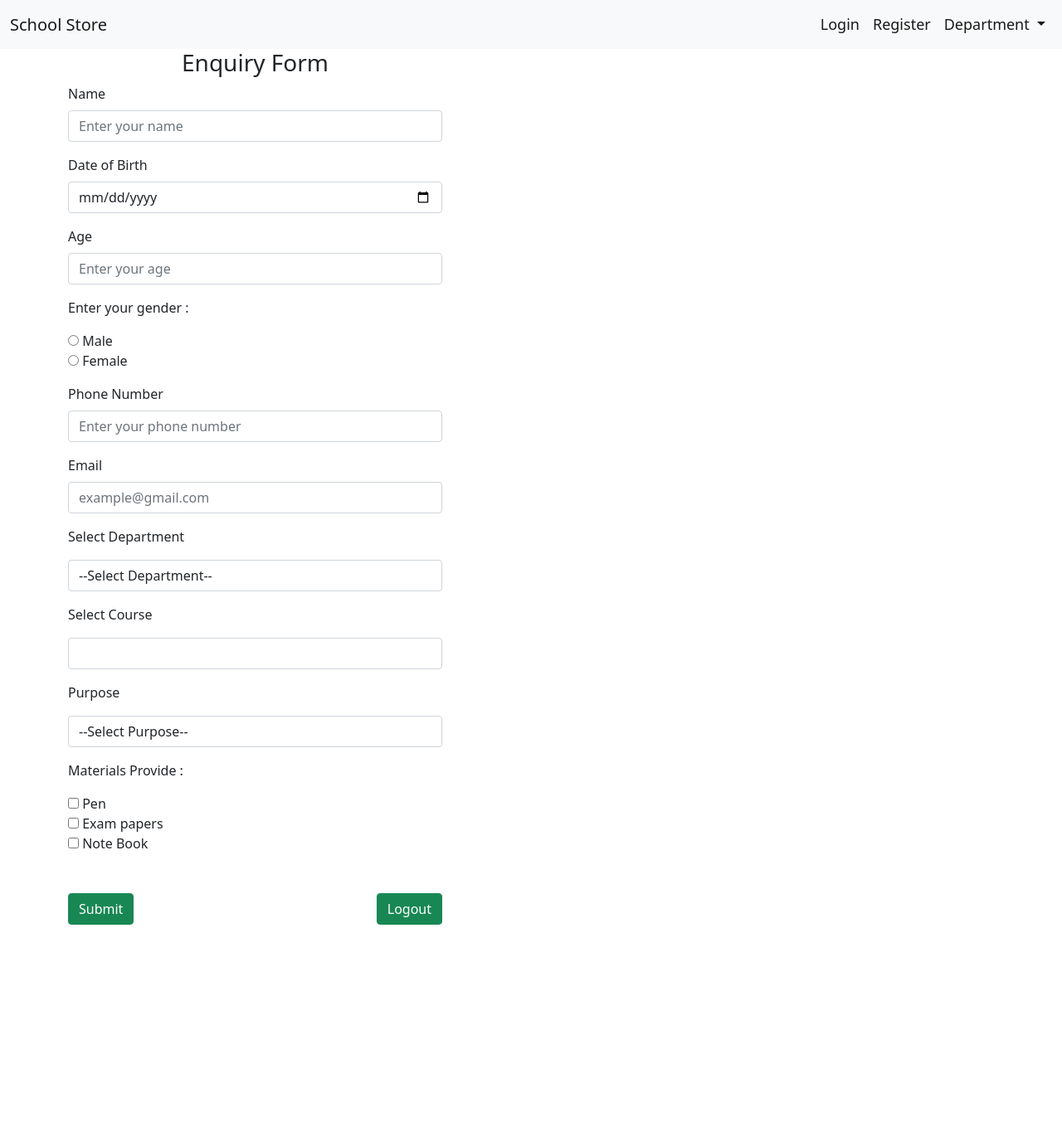
After one commit to Joshi-kv/School-Store, a Django app: page /enquiry/ in a window 1280 px wide. The commit adds this page. Shown: the top 1371 px of the page at 83% size. Run offline with Django 4.2, Linux system fonts and the light colour scheme; data comes from the database, SQL or seed files in the repository; both versions use the stored data as it was after the commit; lists and menus that the app fills with data are empty; some libraries are stand-ins or nearby versions.

Commit message:
completed

```diff
--- a/school_store/Home/urls.py
+++ b/school_store/Home/urls.py
@@ -3,6 +3,10 @@ from . import views
 
 urlpatterns = [
     path('',views.home_page,name='home'),
+    path('contact/',views.contact,name='contact'),
+    path('enquiry/',views.enquiry,name='enquiry'),
+    path('get_courses/<int:dpt_id>',views.get_courses,name='get_courses'),
     path('signup/',views.signup,name='signup'),
     path('login/',views.login,name='login'),
+    path('logout/',views.logout,name='logout')
 ]
--- a/school_store/Home/views.py
+++ b/school_store/Home/views.py
@@ -1,3 +1,4 @@
+from django.http import JsonResponse
 from django.shortcuts import redirect, render
 from . models import Departments,Courses
 from django.contrib.auth.models import User
@@ -6,6 +7,27 @@ from django.contrib import messages,auth
 def home_page(request):
     departments=Departments.objects.all()
     return render(request,'index.html',{'departments':departments})
+
+def contact(request):
+    return render(request,'contact.html')
+
+def enquiry(request):
+    departments=Departments.objects.all()
+    context={
+        'departments':departments,
+    }
+    if request.method=='POST':
+        option=request.POST.get('purpose')
+        if option == 'order':
+            messages.info(request,'Order confirmed')
+        else:
+            messages.info(request,'We will contact you soon')
+    return render(request,'enquiry.html',context)
+
+def get_courses(request,dpt_id):
+    courses=Courses.objects.filter(department_id=dpt_id)
+    data = [{'id': c.id, 'name': c.name} for c in courses]
+    return JsonResponse(data,safe=False)
 
 #function for signup
 
@@ -34,10 +56,13 @@ def login(request):
         user=auth.authenticate(username=username,password=password)
         if user is not None:
             auth.login(request,user)
-            return redirect('home')
+            return redirect('contact')
         else :
             messages.error(request,'Invalid Username or Password')
             return redirect('login')
     return render(request,'login.html')
 
 # function to log out
+def logout(request):
+    auth.logout(request)
+    return redirect('home')
--- a/school_store/Templates/base.html
+++ b/school_store/Templates/base.html
@@ -12,6 +12,7 @@
     <link rel="preconnect" href="https://fonts.googleapis.com">
     <link rel="preconnect" href="https://fonts.gstatic.com" crossorigin>
     <link href="https://fonts.googleapis.com/css2?family=Roboto:ital@1&display=swap" rel="stylesheet">
+    <script src="https://ajax.googleapis.com/ajax/libs/jquery/3.6.3/jquery.min.js"></script>
 </head>
 <body>
     {% include 'navbar.html' %}
--- /dev/null
+++ b/school_store/Templates/enquiry.html
@@ -0,0 +1,103 @@
+{% extends 'base.html' %}
+{% block content %}
+    <div class="container ">
+        <div class="row">
+            <div class="col-md-5">
+                <h3 class="text-center">
+                    Enquiry Form
+                </h3>
+                <form action="" method="post">
+                    {% csrf_token %}
+                        <div class="mb-3">
+                            <label for="name" class='form-label'>Name</label>
+                            <input class='form-control' type="text" name='name' placeholder='Enter your name'>
+                        </div>
+                        <div class="mb-3">
+                            <label for="dob" class='form-label'>Date of Birth</label>
+                            <input class='form-control' type="date" name='dob'>
+                        </div>
+                        <div class="mb-3">
+                            <label for="age" class='form-label'>Age</label>
+                            <input class='form-control' type="number" name='age' placeholder="Enter your age">
+                        </div>
+                        <div class="mb-3">
+                            <p>Enter your gender : </p>
+                            <input type="radio" id='male' name="gender" value="Male">
+                            <label for="male">Male</label><br>
+                            <input type="radio" id='female' name="gender" value="Female">
+                            <label for="male">Female</label><br>
+                        </div>
+                        <div class="mb-3">
+                            <label for="phone" class="form-label">Phone Number</label>
+                            <input type="text" name="phone" class="form-control" placeholder="Enter your phone number">
+                        </div>
+                        <div class="mb-3">
+                            <label for="email" class="form-label">Email</label>
+                            <input type="email" name="email" class="form-control" placeholder="example@gmail.com">
+                        </div>
+                        <div class="mb-3">
+                            <p>Select Department</p>
+                            <select name="department" id="department" class="form-control">
+                                <option value="0">--Select Department--</option>
+                                {% for i in departments %}
+                                <option value="{{i.id}}">{{i.department}}</option>
+                                {% endfor %}
+                            </select>
+                        </div>
+                        <div class="mb-3">
+                            <p>Select Course</p>
+                            <select name="course" id="course" class="form-control">
+                            </select>
+                        </div>
+                        <div class="mb-3">
+                            <p>Purpose</p>
+                            <select name="purpose"  class="form-control">
+                                <option value="0">--Select Purpose--</option>
+                                <option name='enquiry' value="enquiry">Enquiry</option>
+                                <option name='order' value="order">Place Order</option>
+                                <option name='return' value="return">Return</option>
+                            </select>
+                        </div>
+                        <div class=" mt-3 mb-3">
+                            <p>Materials Provide : </p>
+                            <input type="checkbox" value="Pen">
+                            <label > Pen</label><br>
+                            <input type="checkbox" value="exampaper">
+                            <label > Exam papers</label><br>
+                            <input type="checkbox" value="notebook">
+                            <label > Note Book</label><br>
+
+                        </div>
+                        {% for i in messages  %}
+                        <h5>{{i}}</h5>
+                        <a class="float-end" href="{% url 'home' %}">Home Page</a>
+                        {% endfor %}
+
+                        <div class="mt-5 mb-3">
+
+                            <button class="btn btn-success" type="submit">Submit</button>
+                            <a class="float-end btn btn-success" href="{% url 'logout' %}">Logout</a>
+                        </div>
+
+                </form>
+            </div>
+        </div>
+    </div>
+    <script>
+        $(document).ready(function() {
+          $('#department').change(function() {
+            var department_id = $(this).val();
+            $.ajax({
+              url: "{% url 'get_courses' 0 %}".replace('0', department_id),
+              success: function(data) {
+                var course_select = $('#course');
+                course_select.empty();
+                $.each(data, function(index, course) {
+                  course_select.append('<option value="' + course.id + '">' + course.name + '</option>');
+                });
+              }
+            });
+          });
+        });
+      </script>
+{% endblock content %}
--- a/school_store/Templates/navbar.html
+++ b/school_store/Templates/navbar.html
@@ -6,9 +6,15 @@
       </button>
       <div class="collapse navbar-collapse mr-5" id="navbarSupportedContent">
         <ul class="navbar-nav  mb-2 mb-lg-0">
+          {% if user.is_authenticated %}
+          <li class="nav-item">
+            <a class="nav-link active" id="login"  href="/logout">Logout</a>
+          </li>
+          {% else %}
           <li class="nav-item">
             <a class="nav-link active" id="login"  href="/login">Login</a>
           </li>
+          {% endif %}
           <li class="nav-item">
             <a class="nav-link active" href="/signup">Register</a>
           </li>
```
Also changed, not shown: school_store/Templates/contact.html (added, +18 -0 lines), school_store/db.sqlite3.
